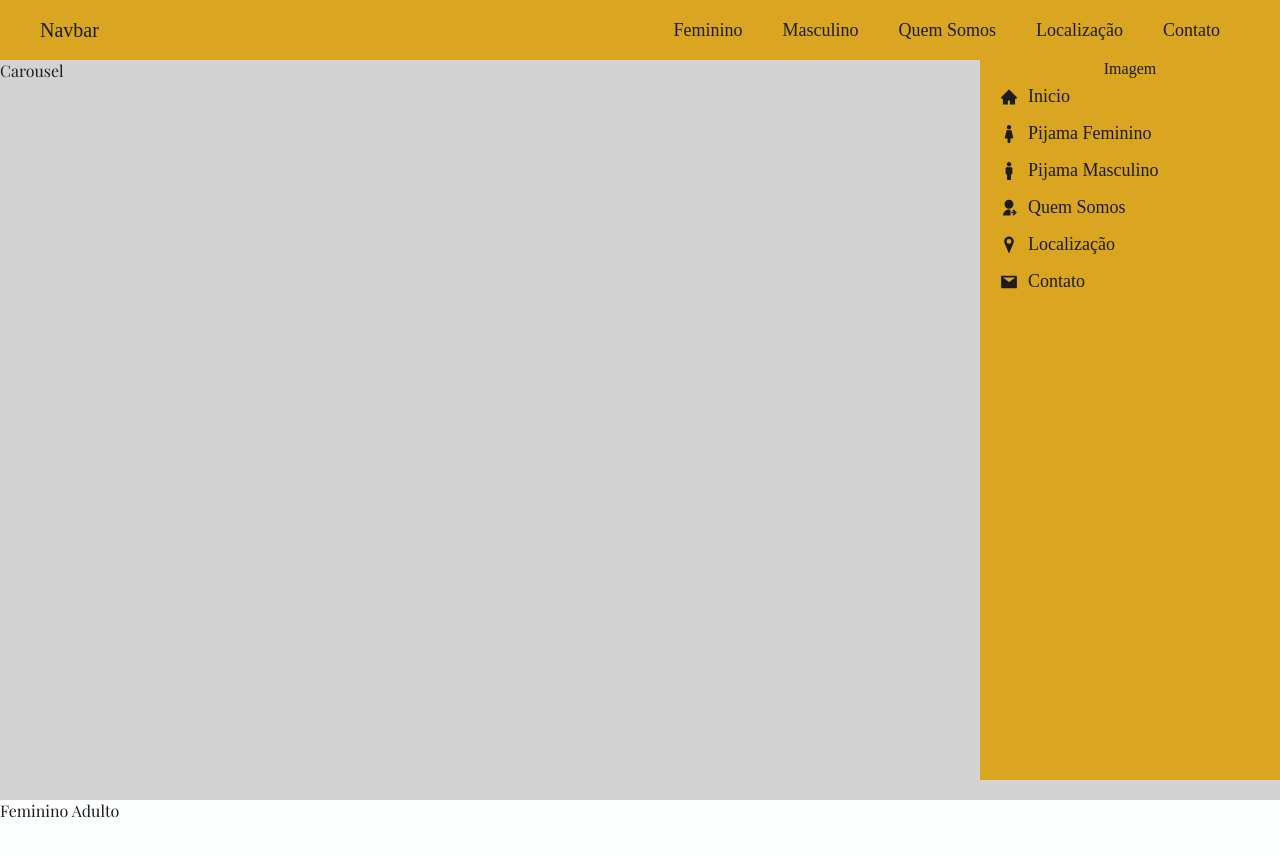
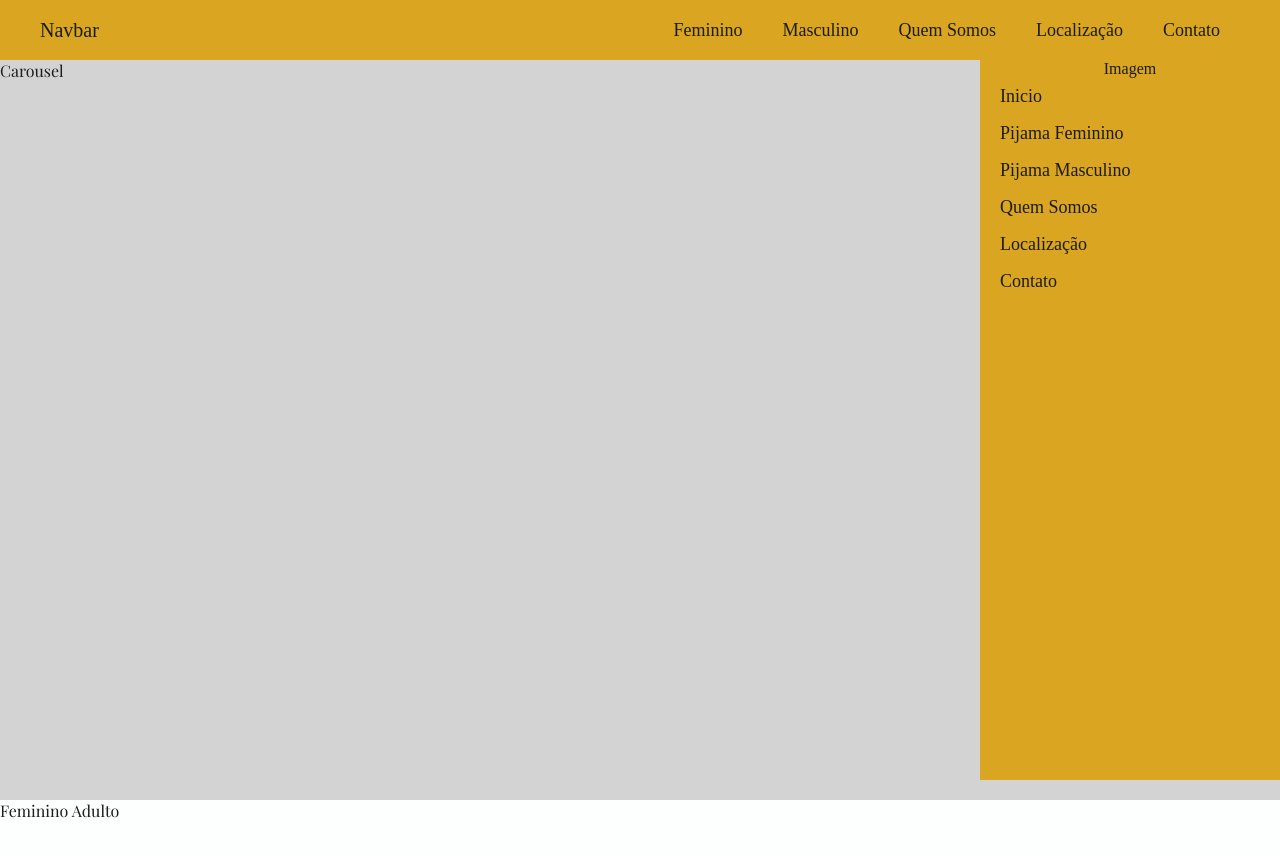
Before and after one commit to claudomiro-monteiro/projeto-zero, a React (Create React App) app: page / in a window 1280 px wide. Shown: the top 856 px of the page. Built offline with nearby package versions, Linux system fonts and the light colour scheme; a web font is replaced by a local one.

Commit message:
Revert "add icons"
This reverts commit 3434372604cef54c0e6477270badfe1208990252.

```diff
--- a/src/pages/Sidebar/Sidebar.jsx
+++ b/src/pages/Sidebar/Sidebar.jsx
@@ -3,11 +3,6 @@ import { animateScroll as scroll } from 'react-scroll'
 import { DropdownFeminino } from '../../components/DropdownFemi/DropdownFeminino'
 import { DropdownMasculino } from '../../components/DropdownMasc/DropdownMasculino'
 import { Avatar, Background, Li, Link, SidebarNav, Ul } from './style'
-
-import { AiFillHome, AiFillMail } from 'react-icons/ai'
-import { FaFemale, FaMale } from 'react-icons/fa'
-import { RiUserSharedFill } from 'react-icons/ri'
-import { GiPositionMarker } from 'react-icons/gi'
 
 export const Sidebar = () => {
 
@@ -47,20 +42,17 @@ export const Sidebar = () => {
                             delay={100}
                             onClick={scrollToTop}
                             >
-                                <AiFillHome />
                                 Inicio
                             </Link>
                         </Li>
                         <Li>
                             <Link to="/" onClick={handleClickFemi}>
-                                <FaFemale />
                                 Pijama Feminino
                             </Link>
                             {dropdowmFemi ? (<DropdownFeminino />) : null}
                         </Li>
                         <Li>
                             <Link to="/" onClick={handleClickMasc}>
-                                <FaMale />
                                 Pijama Masculino
                             </Link>
                             {dropdowmMasc ? (<DropdownMasculino />) : null}
@@ -75,7 +67,6 @@ export const Sidebar = () => {
                             duration={400}
                             delay={100}
                             >
-                                <RiUserSharedFill />
                                 Quem Somos
                             </Link>
                         </Li>
@@ -89,7 +80,6 @@ export const Sidebar = () => {
                             duration={400}
                             delay={100}
                             >
-                                <GiPositionMarker />
                                 Localização
                             </Link>
                         </Li>
@@ -103,7 +93,6 @@ export const Sidebar = () => {
                             duration={400}
                             delay={100}
                             >
-                                <AiFillMail />
                                 Contato
                             </Link>
                         </Li>
```
Lines whose indentation alone changed are shown as unchanged.
